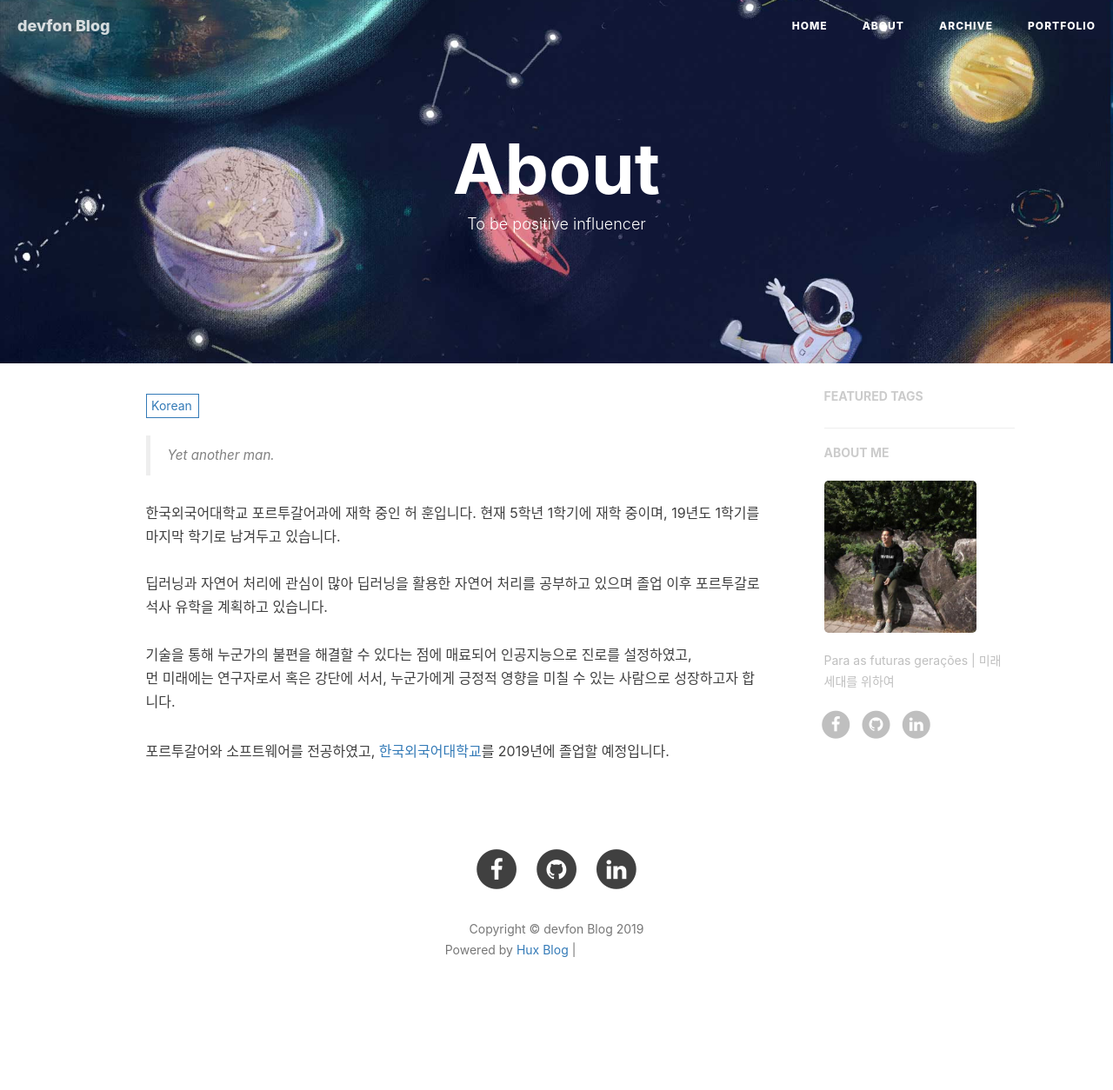
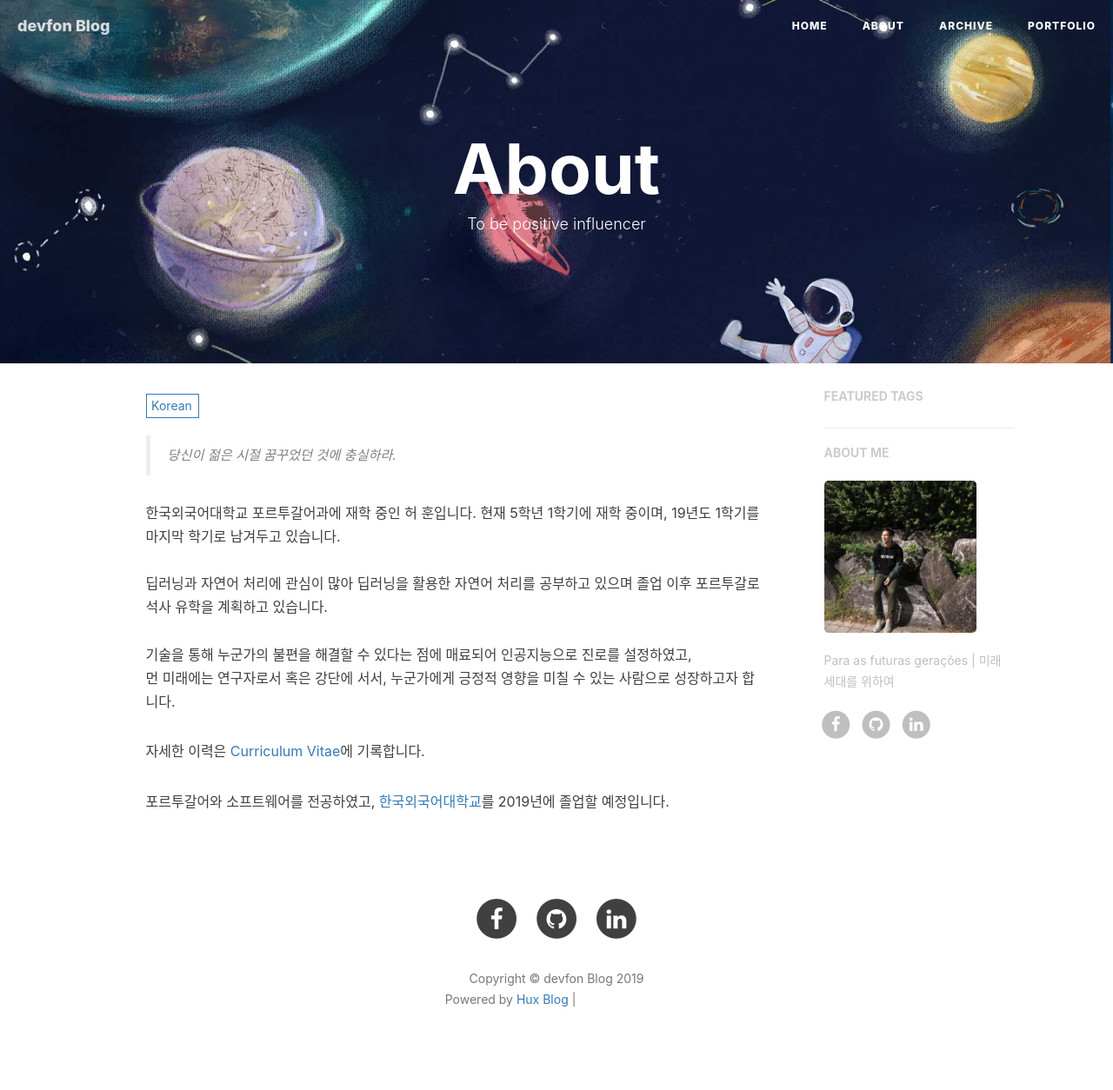
Before and after one commit to Huffon/huffon.github.io, a Jekyll site: the page built from about.html, in a window 1280 px wide. Shown: the whole page at 87% size. Built offline with Jekyll 4.4.1, drawn with Linux system fonts in a browser that asks for light colours; nearby versions of some CDN libraries; comment, search, counter and statistics services are not loaded; before the commit the page ends 1197 px from its top, so only the background shows below that; grey boxes are pictures that could not be loaded.

Commit message:
modify about

```diff
--- a/_includes/about/en.md
+++ b/_includes/about/en.md
@@ -1,4 +1,4 @@
-> Yet another man.
+> Keep true to the dreams of thy youth..
 
 
 한국외국어대학교 포르투갈어과에 재학 중인 허 훈입니다. 현재 5학년 1학기에 재학 중이며, 19년도 1학기를 마지막 학기로 남겨두고 있습니다.<br><br>
@@ -6,5 +6,6 @@
 기술을 통해 누군가의 불편을 해결할 수 있다는 점에 매료되어 인공지능으로 진로를 설정하였고,<br>
 먼 미래에는 연구자로서 혹은 강단에 서서, 누군가에게 긍정적 영향을 미칠 수 있는 사람으로 성장하고자 합니다.
 
+You can find out more about me in [Curriculum Vitae](heohoon_CV.pdf).
 
 I studied Portuguese and Software Convergence and will be graduated from [Hankuk University of Foreign Studies](https://hufs.ac.kr) by 2019.
--- a/_includes/about/zh.md
+++ b/_includes/about/zh.md
@@ -1,4 +1,4 @@
-> Yet another man.
+> 당신이 젊은 시절 꿈꾸었던 것에 충실하라.
 
 
 한국외국어대학교 포르투갈어과에 재학 중인 허 훈입니다. 현재 5학년 1학기에 재학 중이며, 19년도 1학기를 마지막 학기로 남겨두고 있습니다.<br><br>
@@ -6,5 +6,6 @@
 기술을 통해 누군가의 불편을 해결할 수 있다는 점에 매료되어 인공지능으로 진로를 설정하였고,<br>
 먼 미래에는 연구자로서 혹은 강단에 서서, 누군가에게 긍정적 영향을 미칠 수 있는 사람으로 성장하고자 합니다.
 
+자세한 이력은 [Curriculum Vitae](heohoon_CV.pdf)에 기록합니다.
 
 포르투갈어와 소프트웨어를 전공하였고, [한국외국어대학교](https://hufs.ac.kr)를 2019년에 졸업할 예정입니다.
--- a/portfolio/index.html
+++ b/portfolio/index.html
@@ -49,7 +49,7 @@ layout: default
 							</div>
 							<ul>
 								<li>
-									"Butter-tongue"는 18년도 여름방학 기간 동안 참여한 '경기도 빅데이터 전문가 과정'에서 진행한 최종 프로젝트입니다. 영미권 드라마 & 영화의 대본을 20,000여 개를 수집하여 전처리를 거친 후, 많은 빈도로 사용된 영미권의 숙어를 조사하였습니다. 그리고 조사 결과를 바탕으로 사용자들이 학습하기 쉽도록 카카오톡 플로스친구 API를 사용하여 추가적인 어플리케이션을 구현하였습니다.
+									"Butter-tongue"는 18년도 여름방학 기간 동안 참여한 '경기도 빅데이터 전문가 과정'에서 진행한 최종 프로젝트입니다. 영미권 드라마 & 영화의 대본을 20,000여 개를 수집하여 전처리를 거친 후, 많은 빈도로 사용된 영미권의 숙어를 조사하였습니다. 그리고 조사 결과를 바탕으로 사용자들이 학습하기 쉽도록 카카오톡 플러스친구 API를 사용하여 추가적인 어플리케이션을 구현하였습니다.
 								</li>
 								<li class="skill">
 									<span class="i-py"></span>
```
Also changed, not shown: 1 other file.
